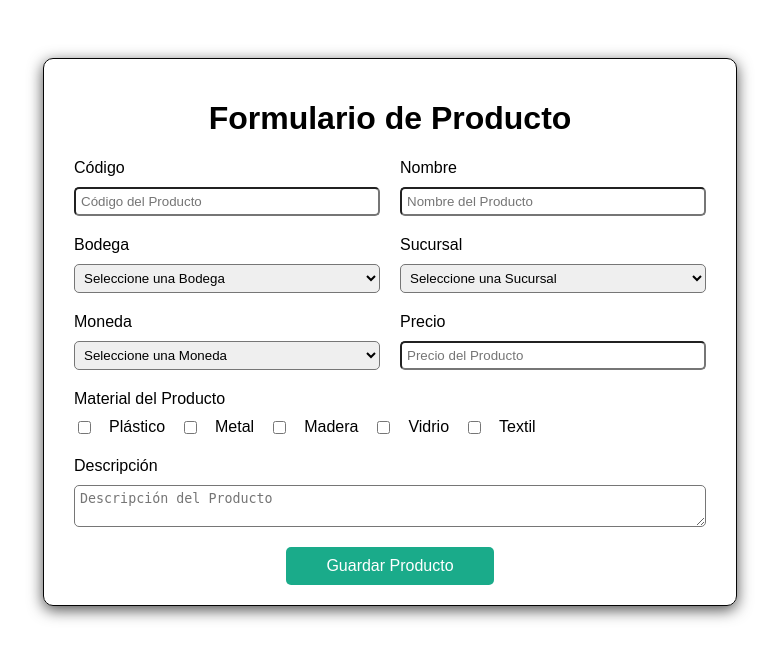
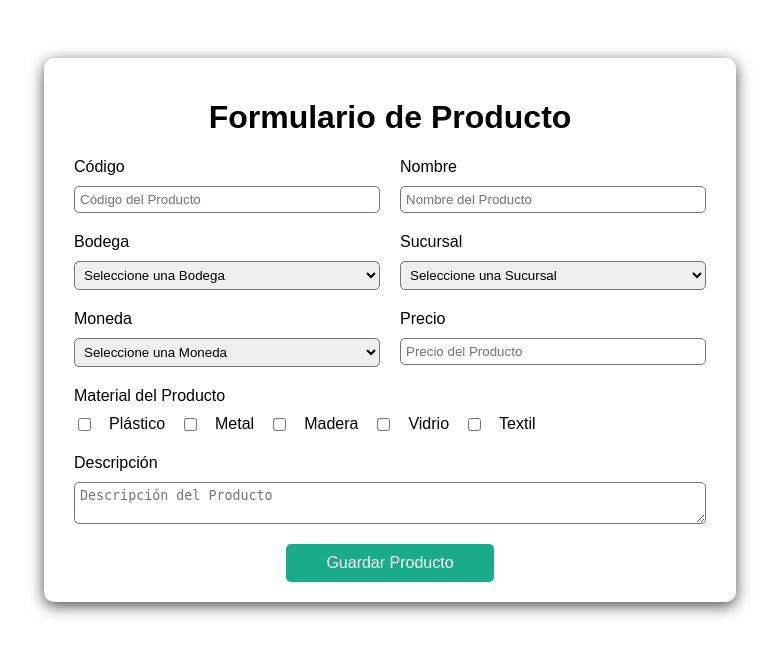
Before and after one commit to LUCHER4321/desis-product-register-system, a PHP site: page /index.html in a window 1280 px wide. Shown: the top 660 px of the page, without its empty margins (250-1029 px from the left). Run offline with PHP 8.4, Linux system fonts and the light colour scheme; data comes from the database, SQL or seed files in the repository.

Commit message:
Update index.css

```diff
--- a/src/index.css
+++ b/src/index.css
@@ -11,7 +11,6 @@ body {
     font-family: Arial, sans-serif;
     font-size: 16px;
     padding: 20px 30px;
-    border: 1px solid #040404;
     margin: 50px 0px;
     border-radius: 10px;
     width: 50%;
@@ -53,6 +52,10 @@ body {
     border-radius: 5px;
 }
 
+.form-group input {
+    border: 1px solid #767676;
+}
+
 .font-group textarea {
     font-family: Arial, sans-serif;
 }
```
